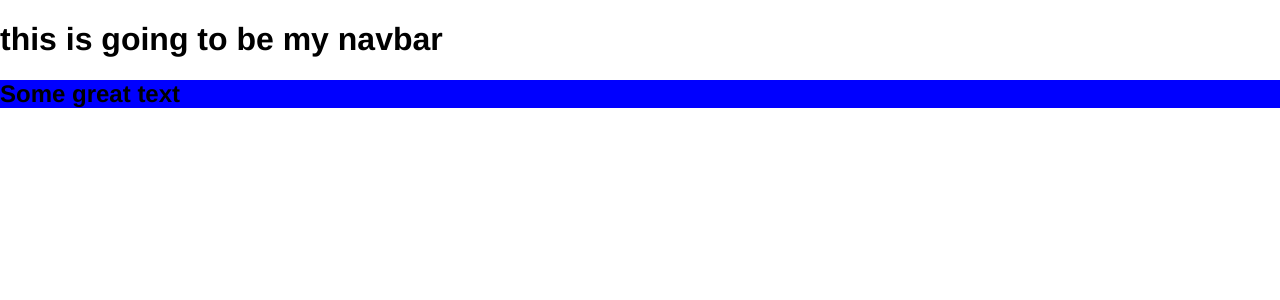
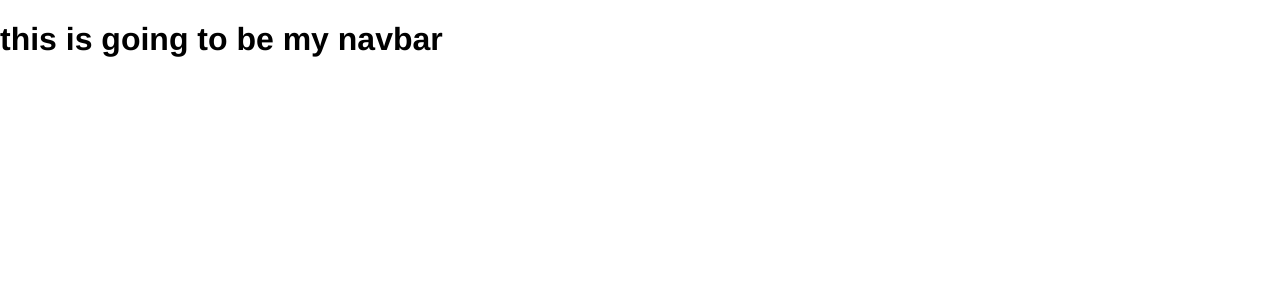
Before and after one commit to vmwhoami/vuecli, a Vue app: page / in a window 1280 px wide. Shown: the top 300 px of the page. Built offline with nearby package versions, Linux system fonts and the light colour scheme.

Commit message:
Remove default component

```diff
--- a/src/App.vue
+++ b/src/App.vue
@@ -1,16 +1,15 @@
 <template>
 <Navbar/>
-  <NewComponent msg="Some great text" />
+
 </template>
 
 <script>
-import NewComponent from './components/NewComponent.vue';
-import Navbar from './components/navbar.vue';
+
+import Navbar from './components/Navbar.vue';
 
 export default {
   name: 'App',
   components: {
-    NewComponent,
     Navbar,
   },
 };
--- a/src/components/NewComponent.vue
+++ /dev/null
@@ -1,23 +0,0 @@
-<template>
-  <div class="container">
-    <h2>{{ msg }}</h2>
-  </div>
-</template>
-
-<script>
-export default {
-  name: 'NewComponent',
-  props: {
-    msg: String,
-  },
-};
-</script>
-
-<style  scoped>
-.container {
-  background-color: blue;
-}
-h2 {
-  margin: 0;
-}
-</style>
```
Also changed, not shown: src/components/Navbar.vue (renamed from src/components/navbar.vue).
